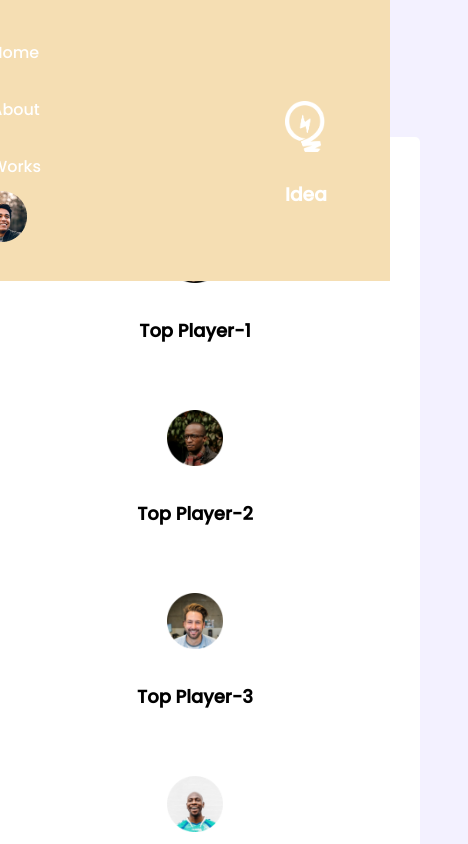
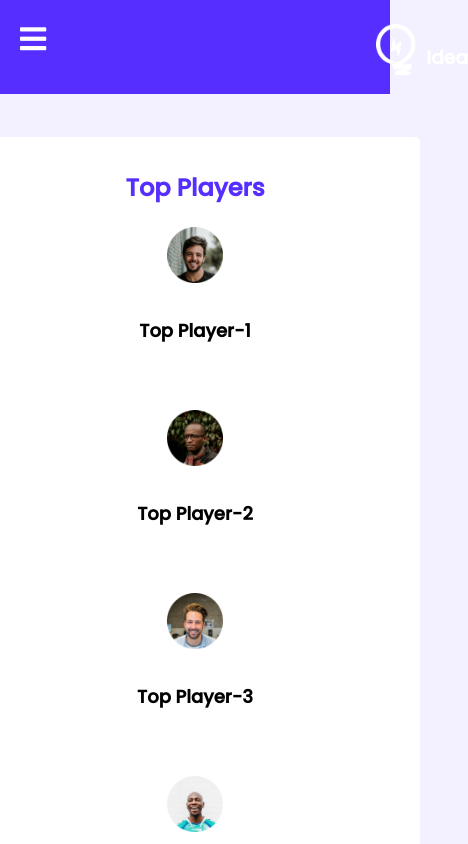
Before and after one commit to joymajumder26/leader-board-css3, a plain HTML site: page index.html in a window 390 px wide. Shown: the top 844 px of the page, 468 px wide, since content can reach past the window. Drawn offline with Linux system fonts and the light colour scheme.

Commit message:
header-responsive

```diff
--- a/index.html
+++ b/index.html
@@ -1,5 +1,6 @@
 <!DOCTYPE html>
 <html lang="en">
+
 <head>
     <meta charset="UTF-8">
     <meta name="viewport" content="width=device-width, initial-scale=1.0">
@@ -11,22 +12,24 @@
     <link rel="stylesheet" href=" https://cdnjs.cloudflare.com/ajax/libs/font-awesome/5.15.3/css/all.min.css">
 
 </head>
+
 <body>
     <!-- Header start -->
     <header>
         <nav>
-            <span class="logo">
-                <a  href="#"><img src="images/icons/logo.png" alt=""></a>
+            <input type="checkbox" id="check">
+            <label for="check" class="checkbtn">
+                <i class="fas fa-bars"></i>
+            </label>
+            <label class="logo"><img src="images/icons/logo.png" alt="">
                 <h3>Idea</h3>
-
-            </span>
-            <div class="nav-bar">
-            <a href="#">Home</a>
-            <a href="#">About</a>
-            <a href="#">Works</a>
-            <div id="profile">
-           <img  src="images/icons/profile.png" alt=""></div>
-            </div>
+            </label>
+            <ul>
+                <li><a class="active" href="#">Home</a></li>
+                <li><a href="#">About</a></li>
+                <li><a href="">Works</a></li>
+                <li class="profile"><img src="images/icons/profile.png" alt=""></li>
+            </ul>
 
         </nav>
     </header>
@@ -186,4 +189,5 @@
     </main>
     <!-- main end -->
 </body>
+
 </html>
--- a/styles/style.css
+++ b/styles/style.css
@@ -41,7 +41,7 @@ header{
 .logo{
     display: flex;
     position: relative;
-    left: 285px;
+    left: 290px;
     top: 24px;
 
 }
@@ -50,31 +50,39 @@ header{
     height: 51px;
 
 }
+.logo img:hover{
+    border: 2px solid #f44336;
+}
 .logo h3{
     color: white;
+    margin-left: 10px;
 }
 nav{
     display: flex;
     justify-content:space-between;
 
 }
-nav a{
+nav ul{
+    display: flex;
     text-decoration: none;
-    color: white;
-    font-size: 16px;
-    margin-right: 15px;
+    padding: 30px;
+    position: relative;
+    right: 260px;
+    margin-top: -5px;
 
 }
-.nav-bar{
-    margin-top: -5px;
-    display: flex;
-    padding: 30px;
-    position: relative;
-    right: 289px;
+nav ul li{
+    list-style: none;
+    padding: 20px;
 }
-.nav-bar a{
-    padding: 15px;
+nav ul li a{
+    color: white;
+    font-size: 19px;
+    margin-right: 15px;
+    text-decoration: none;
 }
+
+
 nav a::after{
     content: '';
     width: 0%;
@@ -89,11 +97,25 @@ nav a:hover::after{
     width: 100%;
 
 }
+.checkbtn{
+    font-size: 30px;
+    color: white;
+    float: right;
+    line-height: 80px;
 
-#profile img{
-    margin-top: -5px;
+    margin-right: 40px;
+    cursor: pointer;
+    display: none;
+
 }
-#profile::after{
+#check{
+    display: none;
+}
+
+.profile img{
+    margin-top: -15px;
+}
+.profile::after{
     content: '';
     width: 0%;
     height: 2px;
@@ -102,11 +124,53 @@ nav a:hover::after{
     margin: auto;
     transition: 0.5s;
 }
-#profile:hover::after{
+.profile:hover::after{
     width:100%;
 
 }
 
+    @media only screen and (max-width:688px){
+        .checkbtn{
+            display: block;
+            margin-left: 20px;
+
+
+        }
+        nav{
+            position: relative;
+        }
+
+        nav ul{
+
+            position: relative;
+            overflow: hidden;
+            width:100%;
+            height: 25px;
+            background-color: rgba(159, 159, 159, 0.336);
+            top: 80px;
+            left: -100%;
+
+            transition: all .5s;
+        }
+        nav ul li{
+
+           display: block;
+            margin-top: 50px 0;
+            line-height: 30px;
+        }
+        nav ul li a{
+
+
+            font-size: 20px;
+        }
+        a:hover,a.active{
+            background: none;
+            color: #0082e6;
+        }
+        #check:checked ~ ul{
+            left: 0;
+        }
+    }
 /* top player style  */
 
 .top-players{
@@ -168,6 +232,7 @@ nav a:hover::after{
 .player-name:hover::after{
     width: 100%;
 }
+
 /* top blog style  */
 .blogs{
     display: grid;
@@ -314,16 +379,6 @@ nav a:hover::after{
     width: 100%;
 
    }
-  nav{
-     display: flex;
-      width: 100%;
-      position:absolute;
-      background-color: wheat;
-  }
-  .logo,.nav-bar{
-      justify-content: center;
-      flex-direction: column;
-  }
 
     .players,.blogs,.courses{
 
```
Lines whose indentation alone changed are shown as unchanged.
